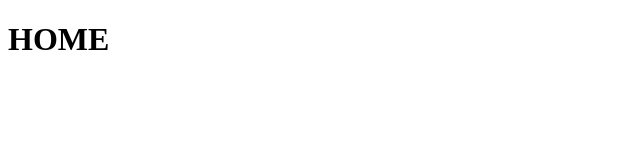
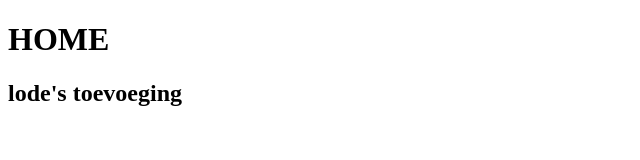
Before and after one commit to Lodebossuyt/githuboef3, a plain HTML site: page index.html in a window 1280 px wide. Shown: the whole page, without its empty margins (0-640 px from the left). Drawn offline with Linux system fonts and the light colour scheme.

Commit message:
eerste toevoeging lode op branch lode

```diff
--- a/index.html
+++ b/index.html
@@ -6,5 +6,6 @@
 </head>
 <body>
 <h1>HOME</h1>
+<div><h2>lode's toevoeging</h2></div>
 </body>
 </html>
```
